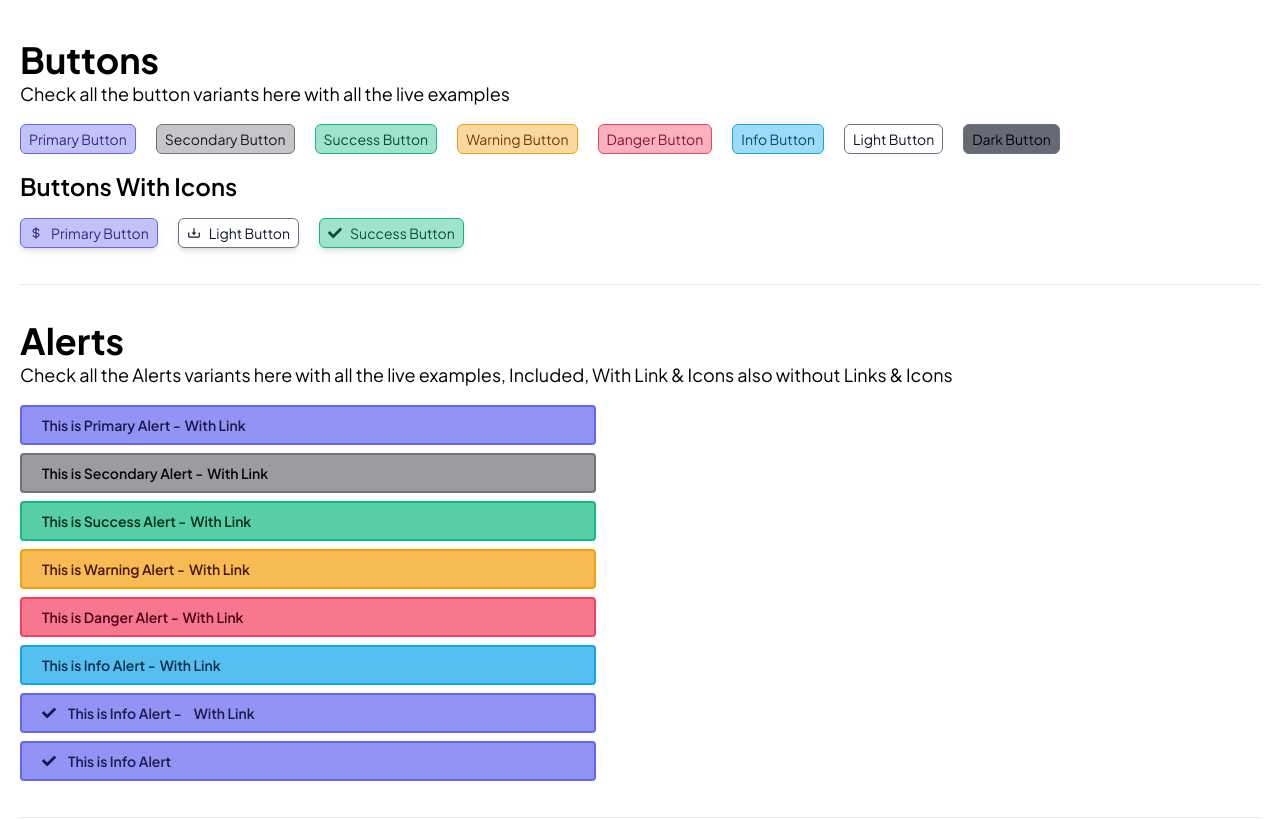
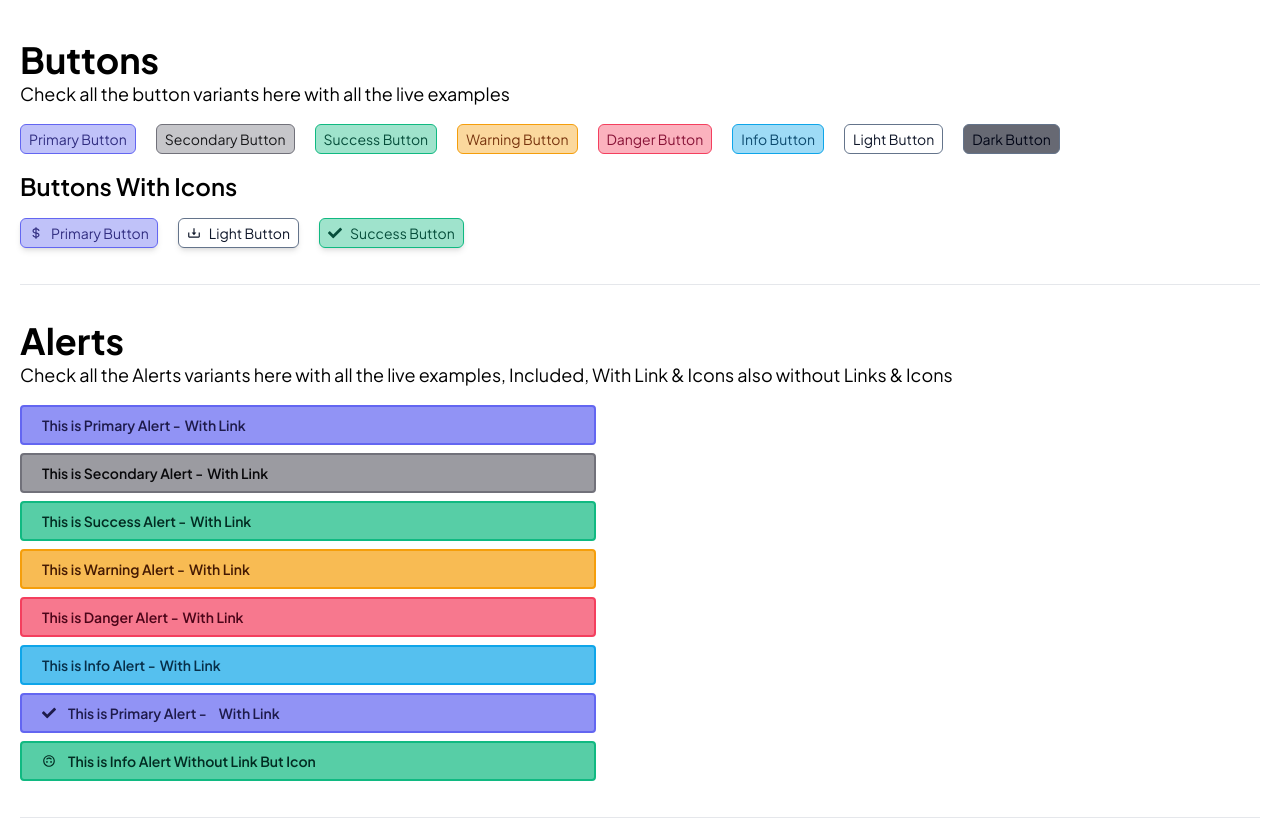
Before and after one commit to mshajid/cyberdude-challenges, a React (Vite) app in the folder javascript/03-react-js/05-components-props/: page / in a window 1280 px wide. Shown: the top 820 px of the page. Built offline with nearby package versions, Linux system fonts and the light colour scheme.

Commit message:
fix: alert primary color

```diff
--- a/javascript/03-react-js/05-components-props/src/App.jsx
+++ b/javascript/03-react-js/05-components-props/src/App.jsx
@@ -1,5 +1,5 @@
 import Button from "./Components/Button";
-import { BiDollar } from "react-icons/bi";
+import { BiDollar, BiUpsideDown } from "react-icons/bi";
 import { BiDownload } from "react-icons/bi";
 import { FaCheck } from "react-icons/fa";
 import Alert from "./Components/Alert";
@@ -98,7 +98,7 @@ const App = () => {
         <Alert
           className={"max-w-xl py-2 text-sm px-5 font-semibold flex gap-x-3 items-center"}
           variant={"Primary"}
-          label={`This is Info Alert - `}
+          label={`This is Primary Alert - `}
           link={"With Link"}
           linkTo={"https://google.com"}
         >
@@ -106,10 +106,10 @@ const App = () => {
         </Alert>
         <Alert
           className={"max-w-xl py-2 text-sm px-5 font-semibold flex gap-x-3 items-center"}
-          variant={"Primary"}
-          label={`This is Info Alert`}
+          variant={"Success"}
+          label={`This is Info Alert Without Link But Icon`}
         >
-          <FaCheck />
+          <BiUpsideDown />
         </Alert>
       </div>
       <hr className="my-5" />
```
